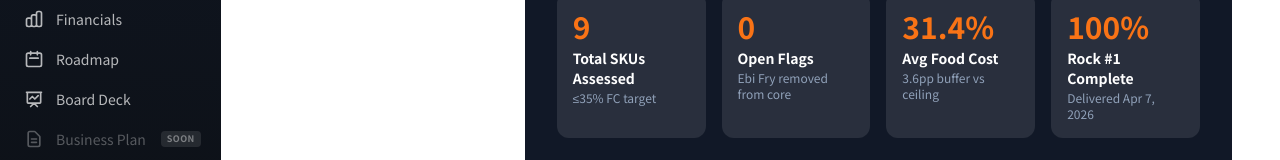
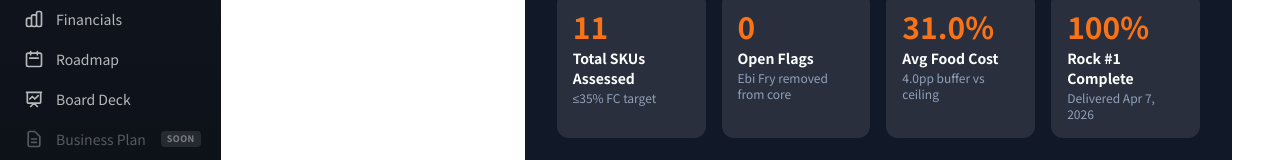
Before and after one commit to benazerarceo18-debug/mottainai-command-center, a Next.js app: page /rd-report in a window 1280 px wide. Shown: the part 406-566 px from the top of the page. Built offline with nearby package versions, Linux system fonts and the light colour scheme.

Commit message:
Fix R&D report hero KPIs — stale SKU count and FC%
Total SKUs Assessed: 9 → 11 (10 locked + 1 excluded Ebi Fry)
Avg FC: 31.4% → 31.0% (reflects 10-SKU weighted average)
Buffer: 3.6pp → 4.0pp vs 35% ceiling

Co-Authored-By: Claude Opus 4.6 (1M context) <noreply@anthropic.com>

```diff
--- a/src/app/rd-report/page.tsx
+++ b/src/app/rd-report/page.tsx
@@ -28,9 +28,9 @@ export default function RDReportPage() {
         </p>
         <div className="grid grid-cols-2 md:grid-cols-4 gap-4">
           {[
-            { value: '9', label: 'Total SKUs Assessed', note: '≤35% FC target' },
+            { value: '11', label: 'Total SKUs Assessed', note: '≤35% FC target' },
             { value: '0', label: 'Open Flags', note: 'Ebi Fry removed from core' },
-            { value: '31.4%', label: 'Avg Food Cost', note: '3.6pp buffer vs ceiling' },
+            { value: '31.0%', label: 'Avg Food Cost', note: '4.0pp buffer vs ceiling' },
             { value: '100%', label: 'Rock #1 Complete', note: 'Delivered Apr 7, 2026' },
           ].map((kpi) => (
             <div key={kpi.label} className="bg-white/10 rounded-xl p-4">
```
